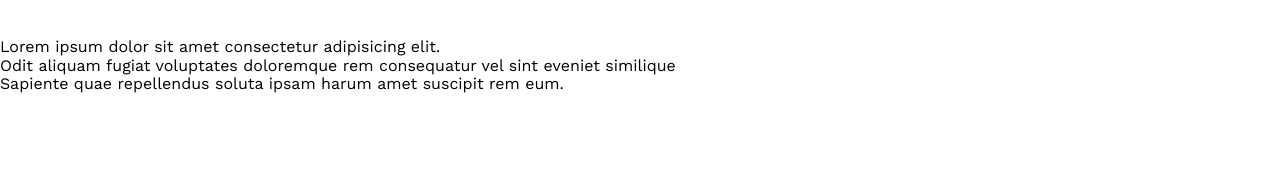
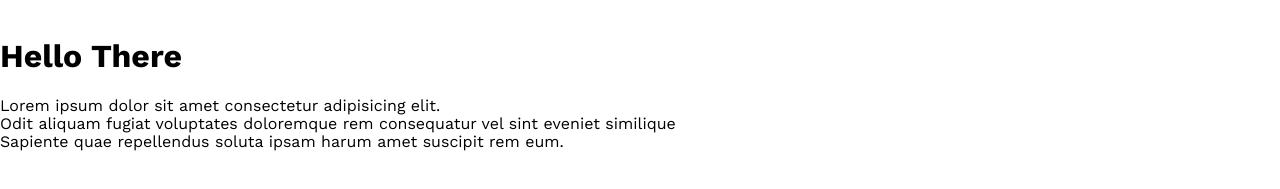
Before and after one commit to H-Sabry/Front-End-Projects, a plain HTML site: page index.html in a window 1280 px wide. Shown: the part 47-236 px from the top of the page. Drawn offline with nearby package versions, Linux system fonts and the light colour scheme.

Commit message:
don h1 html

```diff
--- a/index.html
+++ b/index.html
@@ -34,7 +34,7 @@
       <!-- End Header-->
     <div class="landing">
       <div class="intro-text">
-        <h1></h1>
+        <h1>Hello There</h1>
         <p>Lorem ipsum dolor sit amet consectetur adipisicing elit. <br>
            Odit aliquam fugiat voluptates doloremque rem consequatur vel sint eveniet
            similique <br>
```
